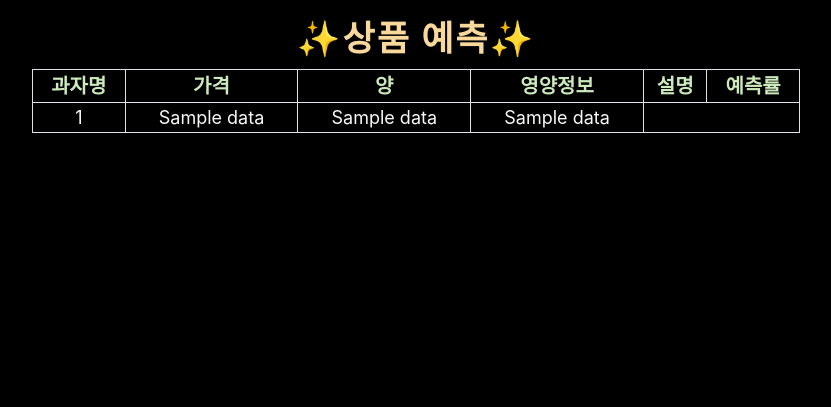
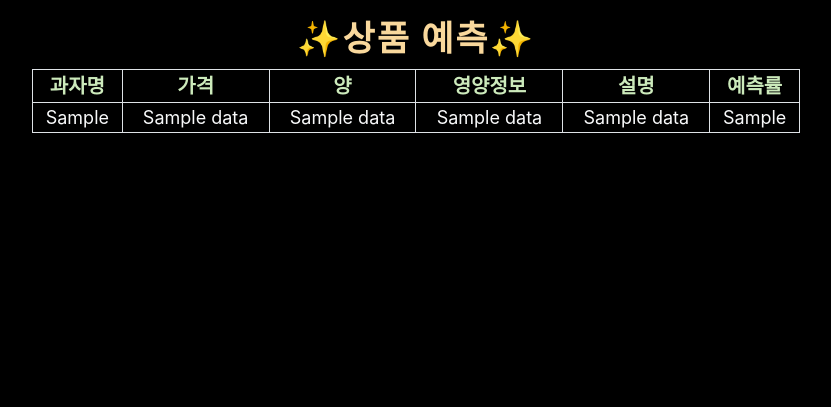
Before and after one commit to jungje98/flask, a Flask app: template templates/success.html in a window 1280 px wide. Shown: the part 393-800 px from the top of the page, without its empty margins (224-1055 px from the left). Run offline with Flask 2, Linux system fonts and the light colour scheme; the template is opened without the code that fills it: most values are stand-ins (such as "Sample title", 1, 10 or a date in 2020); some libraries are stand-ins or nearby versions.

Commit message:
#9 class number relabeling

```diff
--- a/app.py
+++ b/app.py
@@ -26,7 +26,7 @@ def allowed_file(filename):
            filename.rsplit('.', 1)[1] in ALLOWED_EXT
 
 
-classes = ['바나나킥', '포카칩', '화이트하임', '양파링', '오레오', '아몬드 빼빼로', '후렌치파이', '벌집핏자', '새우깡', '꼬북칩']
+classes = ['1', '2', '3', '4', '5', '6', '7', '8', '9', '10']
 
 
 def predict(filename, model):
@@ -118,7 +118,7 @@ def success():
                 error = 'This image from this site is not accesible or inappropriate input'
 
             if(len(error) == 0):
-                return  render_template('success.html', img = img , predictions = predictions)
+                return  render_template('success.html', img = img , predictions = predictions, data_list = data_list)
             else:
                 return render_template('home.html', error = error)
 
@@ -146,7 +146,7 @@ def success():
                 error = "Please upload images of jpg, jpeg, heic and png extension only"
 
             if(len(error) == 0):
-                return  render_template('success.html', img  = img , predictions = predictions)
+                return  render_template('success.html', img  = img , predictions = predictions, data_list = data_list)
             else:
                 return render_template('home.html', error = error)
 
--- a/templates/success.html
+++ b/templates/success.html
@@ -57,10 +57,12 @@
                         </tr>
                             {% for i in data_list %}
                             <tr>
-                            <td>{{ i[0] }}</td>
+                                <td>{{ predictions.class1 }}</td>
                                 <td>{{ i[1] }}</td>
                                 <td>{{ i[2] }}</td>
                                 <td>{{ i[3] }}</td>
+                                <td>{{ i[4] }}</td>
+                                <td>{{ predictions.prob1  }}</td>
                             </tr>
                             {% endfor %}
                     </table>
```
Lines whose indentation alone changed are shown as unchanged.
